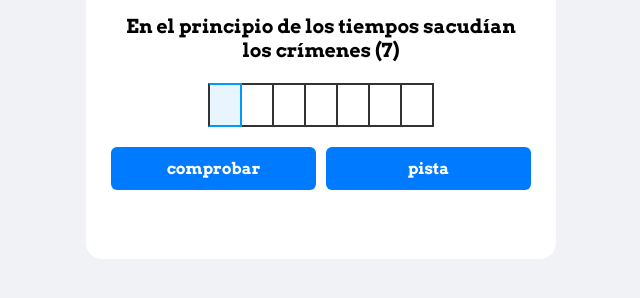
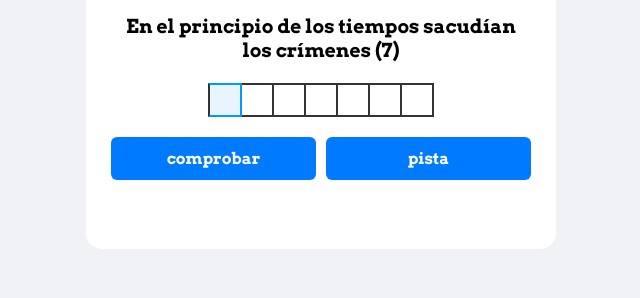
Before and after one commit to VictorLopezPardo/Preguntita, a plain HTML site: page index.html in a window 1280 px wide. Shown: the part 166-464 px from the top of the page, without its empty margins (319-959 px from the left). Drawn offline with Linux system fonts and the light colour scheme.

Commit message:
Change text-transform to lowercase and adjust height

```diff
--- a/style.css
+++ b/style.css
@@ -180,7 +180,7 @@ button:hover {
   border: 2px solid #ccc;
   border-radius: 8px;
   font-size: 1.8rem;
-  text-transform: uppercase;
+  text-transform: lowercase;
   display: inline-flex;
   justify-content: center;
   align-items: center;
@@ -202,7 +202,7 @@ button:hover {
 
 .letterBox {
   width: 30px;
-  height: 40px;
+  height: 30px;
   font-size: 22px;
   text-align: center;
   border: 2px solid #333;
```
